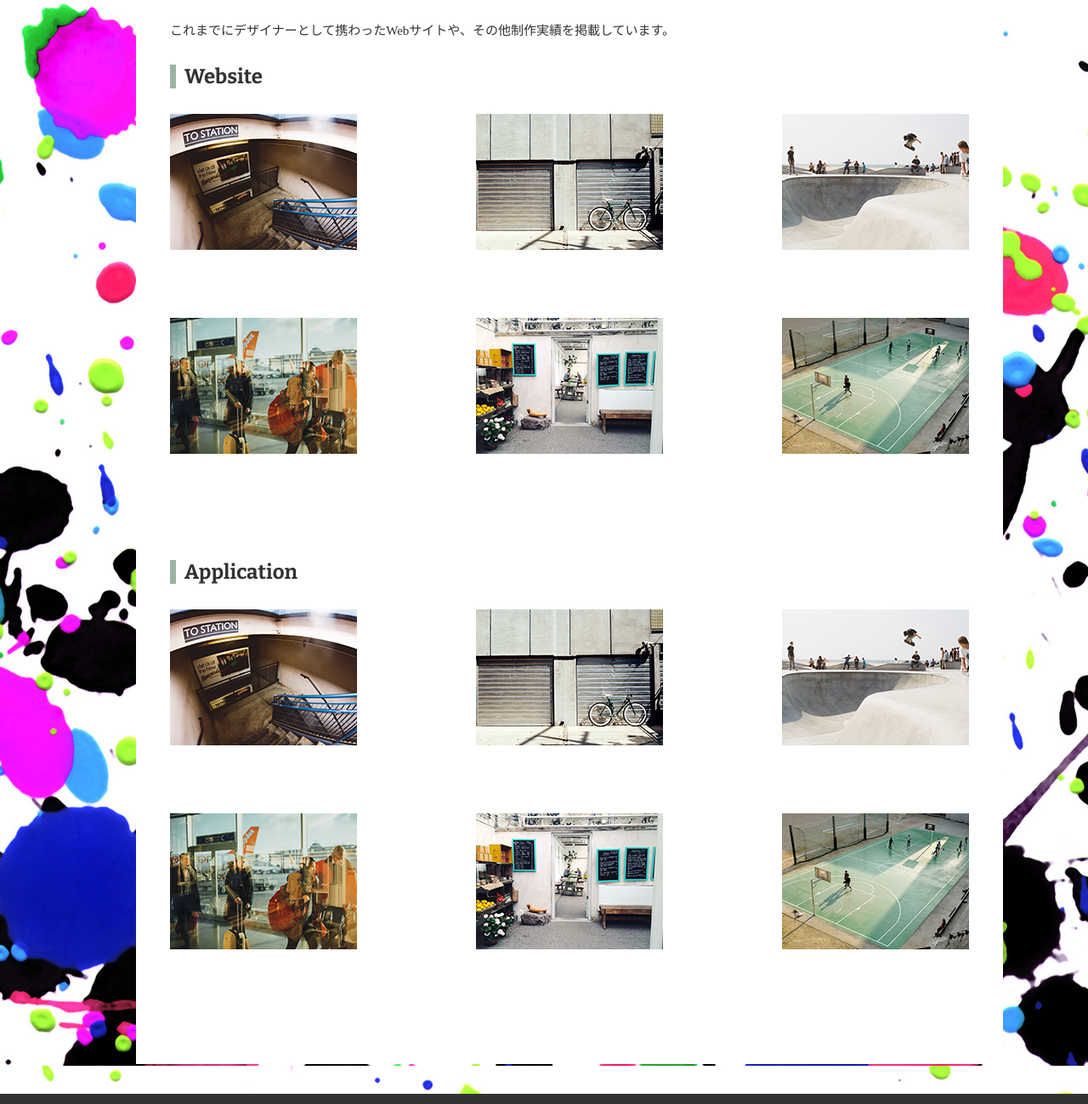
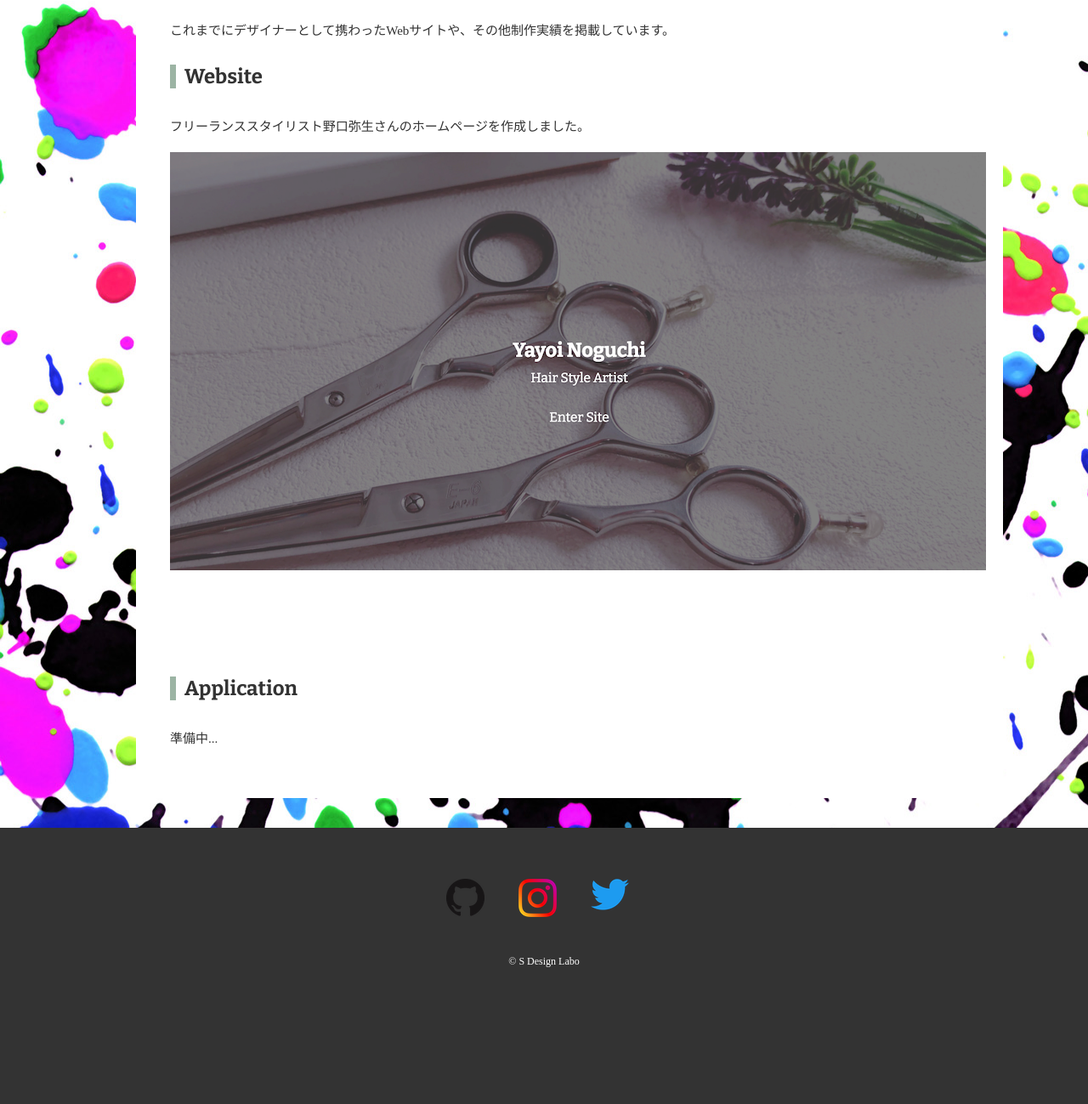
Before and after one commit to 7sprinkle/portfolio-site, a plain HTML site: page portfolio.html in a window 1280 px wide. Shown: the part 321-1620 px from the top of the page at 85% size. After the commit the page ends 1504 px from the top, so only its background shows below. Drawn offline with nearby package versions, Linux system fonts and the light colour scheme.

Commit message:
portfolioページ修正

```diff
--- a/portfolio.html
+++ b/portfolio.html
@@ -34,25 +34,14 @@
           <p>これまでにデザイナーとして携わったWebサイトや、その他制作実績を掲載しています。</p>
           <section id="website">
             <h2 class="icon">Website</h2>
+            <p>フリーランススタイリスト野口弥生さんのホームページを作成しました。</p>
             <ul class="clearfix work-list">
-              <li><img src="images/photograph-city-01.png" alt="駅への階段"></li>
-              <li><img src="images/photograph-city-02.png" alt="自転車とシャッター"></li>
-              <li><img src="images/photograph-city-03.png" alt="スケートパーク"></li>
-              <li><img src="images/photograph-city-04.png" alt="エアポート"></li>
-              <li><img src="images/photograph-city-05.png" alt="雑貨を扱う店舗"></li>
-              <li><img src="images/photograph-city-06.png" alt="ストリートバスケ"></li>
+              <li><a href="https://7sprinkle.github.io/NY_hair_2/"><img src="images/pf_1.png" alt="Yayoi Noguchi Hiar Style Artist"></a></li>
             </ul>
           </section>
           <section id="application">
             <h2 class="icon">Application</h2>
-            <ul class="clearfix work-list">
-              <li><img src="images/photograph-city-01.png" alt="駅への階段"></li>
-              <li><img src="images/photograph-city-02.png" alt="自転車とシャッター"></li>
-              <li><img src="images/photograph-city-03.png" alt="スケートパーク"></li>
-              <li><img src="images/photograph-city-04.png" alt="エアポート"></li>
-              <li><img src="images/photograph-city-05.png" alt="雑貨を扱う店舗"></li>
-              <li><img src="images/photograph-city-06.png" alt="ストリートバスケ"></li>
-            </ul>
+            <p>準備中...</p>
           </section>
         </div>
       </div>
```
Also changed, not shown: about.html (+0 -4 lines), images/pf_1.png (added), 2 other files.
